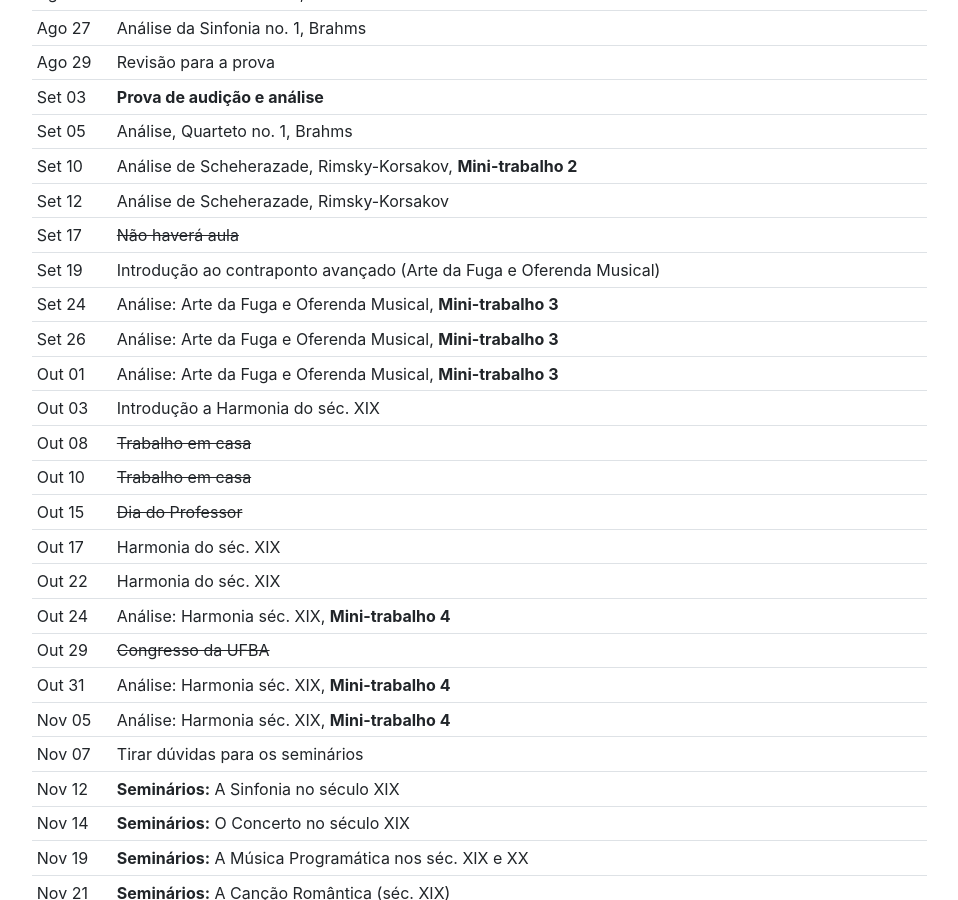
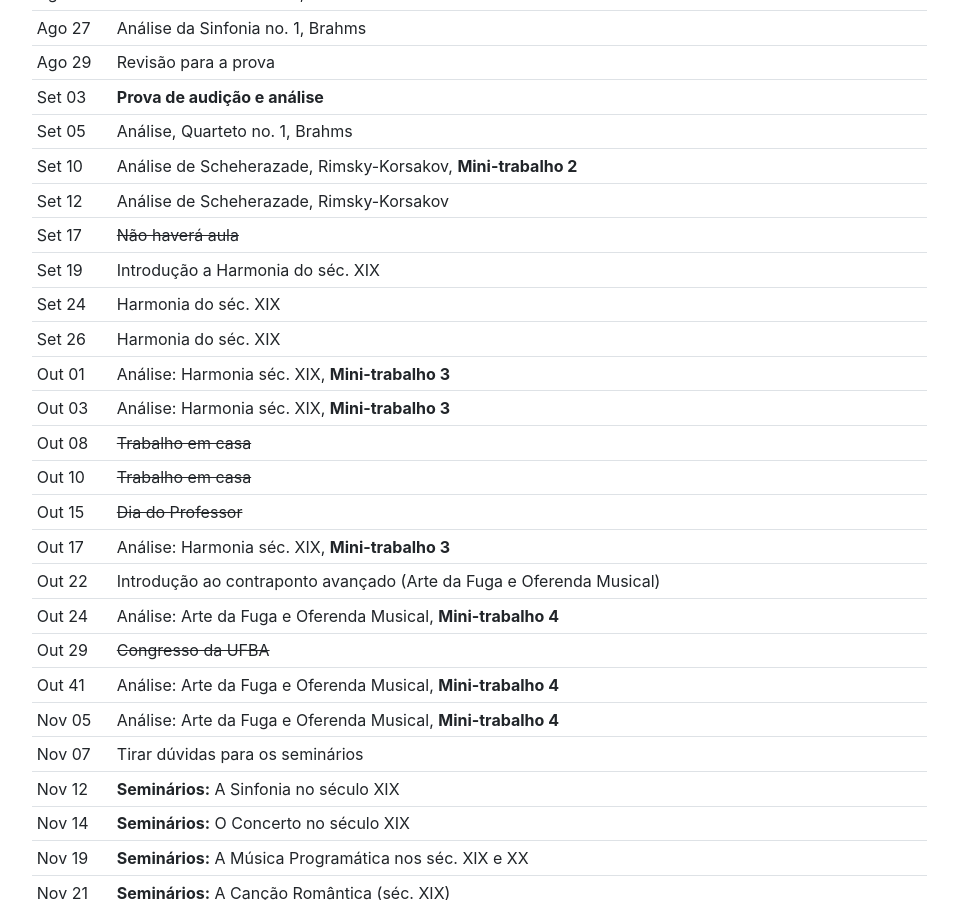
Before and after one commit to kroger/genosmus, a Jekyll site: the page built from _pedro/2019.2/musa76.md, in a window 1280 px wide and 900 px high, scrolled down 1693 px. Shown: the whole window, without its empty margins (68-1026 px from the left). Built offline with Jekyll 4.4.1, drawn with Linux system fonts in a browser that asks for light colours.

Commit message:
Move aulas de harmonia do séc. 19 mais para o início do semestre

```diff
--- a/_pedro/2019.2/musa76.md
+++ b/_pedro/2019.2/musa76.md
@@ -86,20 +86,20 @@ eventualidade.
 | Set 10 | Análise de Scheherazade, Rimsky-Korsakov, **Mini-trabalho 2**        |
 | Set 12 | Análise de Scheherazade, Rimsky-Korsakov                             |
 | Set 17 | <del>Não haverá aula</del>                                           |
-| Set 19 | Introdução ao contraponto avançado (Arte da Fuga e Oferenda Musical) |
-| Set 24 | Análise: Arte da Fuga e Oferenda Musical,  **Mini-trabalho 3**       |
-| Set 26 | Análise: Arte da Fuga e Oferenda Musical,  **Mini-trabalho 3**       |
-| Out 01 | Análise: Arte da Fuga e Oferenda Musical,  **Mini-trabalho 3**       |
-| Out 03 | Introdução a Harmonia do séc. XIX                                    |
+| Set 19 | Introdução a Harmonia do séc. XIX                                    |
+| Set 24 | Harmonia do séc. XIX                                                 |
+| Set 26 | Harmonia do séc. XIX                                                 |
+| Out 01 | Análise: Harmonia séc. XIX, **Mini-trabalho 3**                      |
+| Out 03 | Análise: Harmonia séc. XIX, **Mini-trabalho 3**                      |
 | Out 08 | <del>Trabalho em casa</del>                                          |
 | Out 10 | <del>Trabalho em casa</del>                                          |
 | Out 15 | <del>Dia do Professor</del>                                          |
-| Out 17 | Harmonia do séc. XIX                                                 |
-| Out 22 | Harmonia do séc. XIX                                                 |
-| Out 24 | Análise: Harmonia séc. XIX, **Mini-trabalho 4**                      |
+| Out 17 | Análise: Harmonia séc. XIX, **Mini-trabalho 3**                      |
+| Out 22 | Introdução ao contraponto avançado (Arte da Fuga e Oferenda Musical) |
+| Out 24 | Análise: Arte da Fuga e Oferenda Musical,  **Mini-trabalho 4**       |
 | Out 29 | <del>Congresso da UFBA</del>                                         |
-| Out 31 | Análise: Harmonia séc. XIX, **Mini-trabalho 4**                      |
-| Nov 05 | Análise: Harmonia séc. XIX, **Mini-trabalho 4**                      |
+| Out 41 | Análise: Arte da Fuga e Oferenda Musical,  **Mini-trabalho 4**       |
+| Nov 05 | Análise: Arte da Fuga e Oferenda Musical,  **Mini-trabalho 4**       |
 | Nov 07 | Tirar dúvidas para os seminários                                     |
 | Nov 12 | **Seminários:** A Sinfonia no século XIX                             |
 | Nov 14 | **Seminários:** O Concerto no século XIX                             |
```
